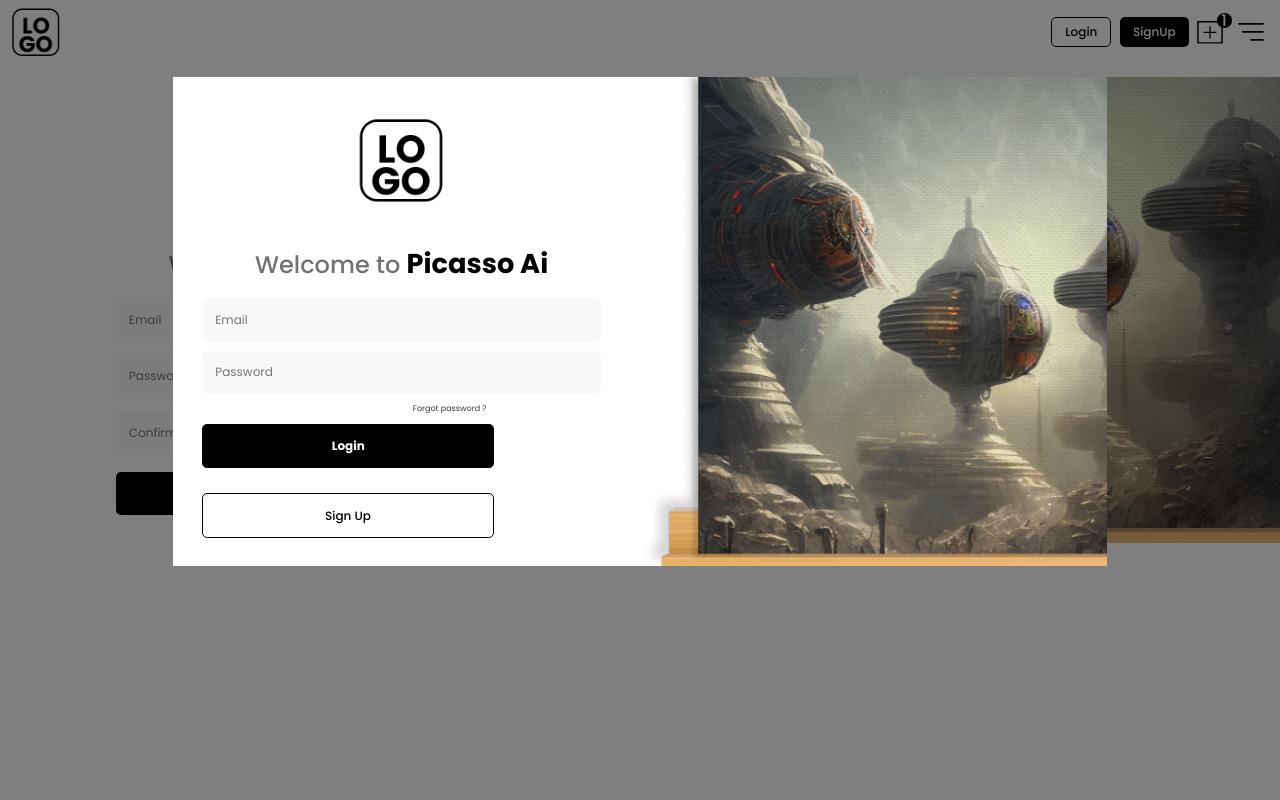
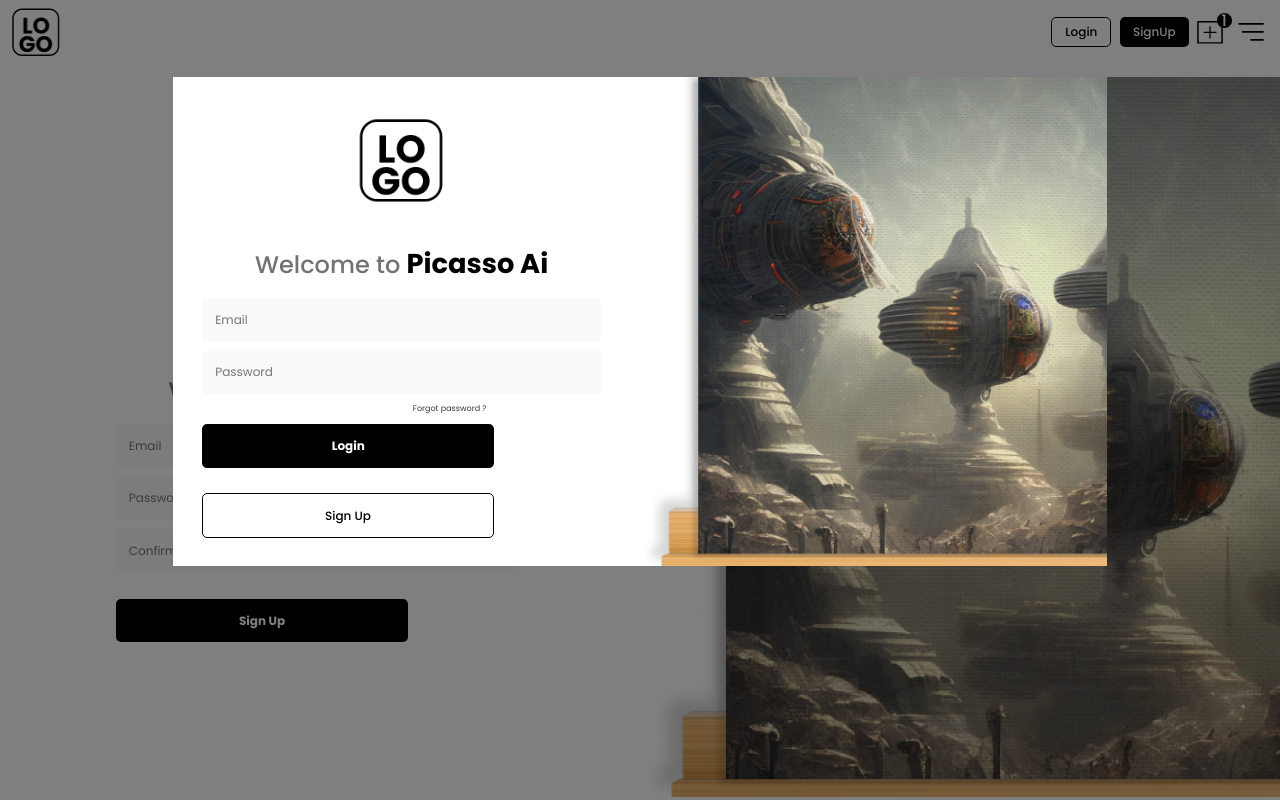
Before and after one commit to hamidhdeveloper/pikaso, a React (Create React App) app: page /signup in a window 1280 px wide. Built offline with nearby package versions, Linux system fonts and the light colour scheme.

Commit message:
login done working on signup resonsive done

```diff
--- a/public/index.html
+++ b/public/index.html
@@ -7,11 +7,11 @@
     <meta name="theme-color" content="#000000" />
     <meta
       name="description"
-      content="Welcome to AI Image Generator, a React project that allows you to create amazing artwork using the power of Fotor's Artificial Intelligence image generator."
+      content="Welcome to PikaSo, a Ai project that allows you to create amazing artwork using the power of Fotor's Artificial Intelligence image generator."
     />
 
 
-    <title>Image Generator</title>
+    <title>PikaSo</title>
   </head>
   <body>
     <div id="root"></div>
--- a/src/components/Header/Header.jsx
+++ b/src/components/Header/Header.jsx
@@ -64,7 +64,7 @@
               aria-labelledby={`offcanvasNavbarLabel-expand-${expand}`}
               placement="end"  show={show} onHide={handleClose}
             >
-              <Offcanvas.Header style={{alignItems:'baseline'}} >
+              <Offcanvas.Header style={{alignItems:'baseline',padding: '1rem 2.5rem'}} >
 
                 <Offcanvas.Title id={`offcanvasNavbarLabel-expand-${expand}`} className={styles.menuTitle}>
                   Menu
--- a/src/components/pages/Login/SignUp/SignUp.jsx
+++ b/src/components/pages/Login/SignUp/SignUp.jsx
@@ -26,26 +26,26 @@
           <Row className={styles.loginContainer}>
             <Col xs={12} md={6} className={styles.loginContainerLeft}>
               <img src={logo} alt="" />
-              <p>
+              <div style={{marginBottom: '1rem'}}>
               <span className={styles.welcomeToText}>
                   <span>Welcome to </span>
                   <span className={styles.spanText}>Picasso Ai</span>
                 </span>
-              </p>
-              <form>
-              <p>
+              </div>
+              <form className={styles.myform}>
+              <div>
                 <input type="text" placeholder="Email" className={styles.username}/>
-              </p>
-              <p>
+              </div>
+              <div>
                 <input type="password" placeholder="Password" className={styles.username}/>
-              </p>
-              <p>
+              </div>
+              <div>
                 <input type="password" placeholder="Confirm Password" className={styles.username}/>
-              </p>
+              </div>
 
-              <p style={{marginBottom: '3rem', marginTop: '2rem'}}>
+              <div style={{marginBottom: '3rem', marginTop: '2rem'}}>
                <Link className={styles.loginbtn} onClick={handleSignUpClick}>Sign Up</Link>
-              </p>
+              </div>
 
               </form>
 
--- a/src/components/pages/Login/SignUp/SignUp.module.css
+++ b/src/components/pages/Login/SignUp/SignUp.module.css
@@ -3,7 +3,7 @@
 
 }
 .loginContainerLeft{
-
+   height: 90vh;
    display: flex;
     justify-content: center;
     align-items: center;
@@ -88,3 +88,8 @@
 .signupbtn:hover{
     color:#DFA968;
 }
+.myform{
+    display: flex;
+    flex-direction: column;
+    gap: 0.7rem;
+}
```
